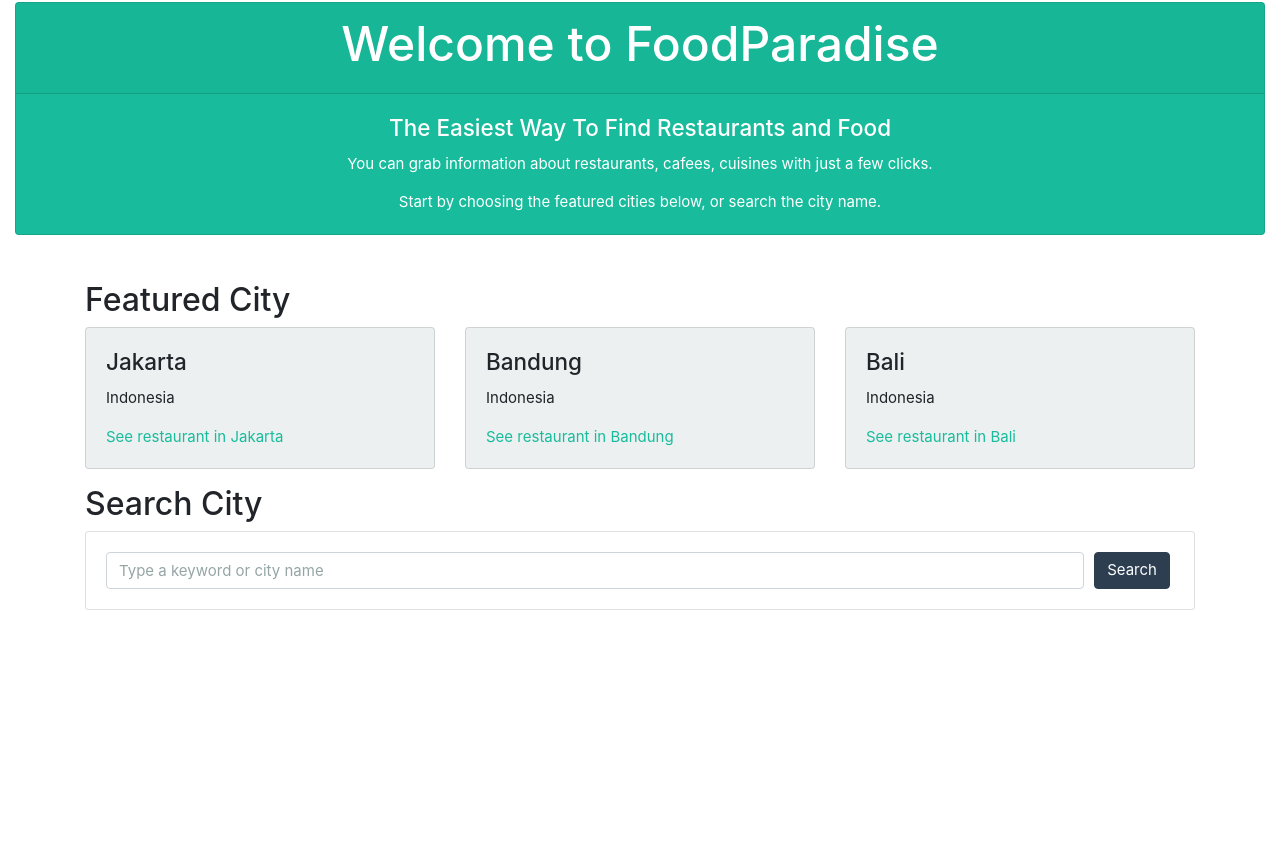
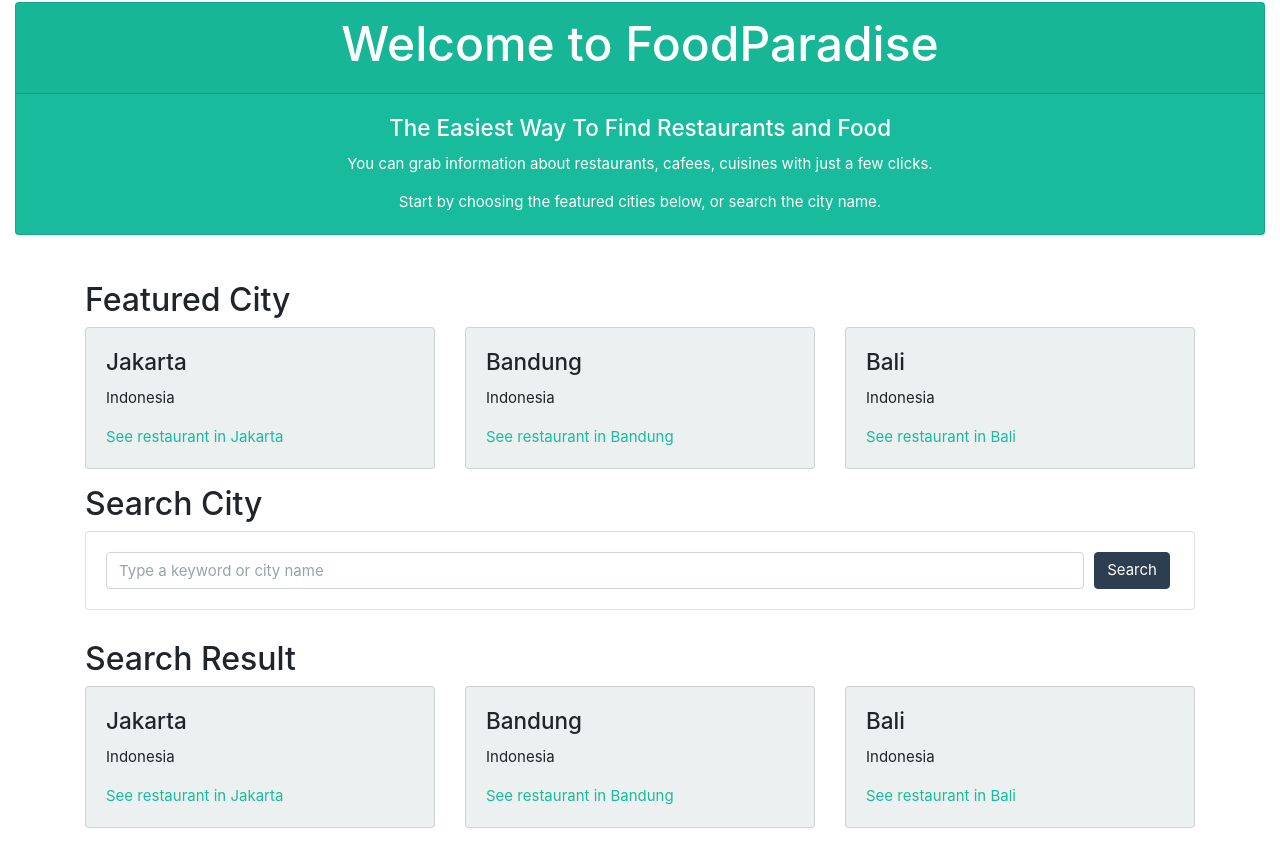
Before and after one commit to yoga1234/foodparadise, a React (Create React App) app: page / in a window 1280 px wide. Shown: the part 582-1448 px from the top of the page. Before the commit the page ends 1222 px from the top, so only its background shows below. Built offline with nearby package versions, Linux system fonts and the light colour scheme.

Commit message:
change featuredcity into citylist for dynamic behaviour

```diff
--- a/src/App.js
+++ b/src/App.js
@@ -2,7 +2,7 @@
 
 import Navbar from './components/Navbar'
 import ImageAndWelcome from './components/ImageAndWelcome'
-import FeaturedCities from './components/FeaturedCities'
+import CityList from './components/CityList'
 import SearchCity from './components/SearchCity'
 
 const citiesDummy = [
@@ -29,11 +29,12 @@
         <Navbar />
         <ImageAndWelcome />
         <div className="container" style={{ marginTop: 30, marginBottom: 30 }}>
-          <FeaturedCities cities={citiesDummy} />
+          <CityList title={'Featured City'} cities={citiesDummy} />
           <SearchCity
             value={this.state.keyword}
             onChange={this.changeKeywordHandler}
           />
+          <CityList title={'Search Result'} cities={citiesDummy} />
         </div>
         {/* end of container */}
       </>
--- a/src/components/FeaturedCities.js
+++ b/src/components/CityList.js
@@ -1,11 +1,11 @@
 import React from 'react'
 import CityCard from './CityCard'
 
-const FeaturedCities = (props) => (
+const CityList = (props) => (
   <>
     <div className="row">
       <div className="col-12">
-        <h3>Featured City</h3>
+        <h3>{props.title}</h3>
       </div>
     </div>
     <div className="row">
@@ -16,4 +16,4 @@
   </>
 )
 
-export default FeaturedCities
+export default CityList
```
Also changed, not shown: 1 other file (tests, documents, lock files or other folders).
